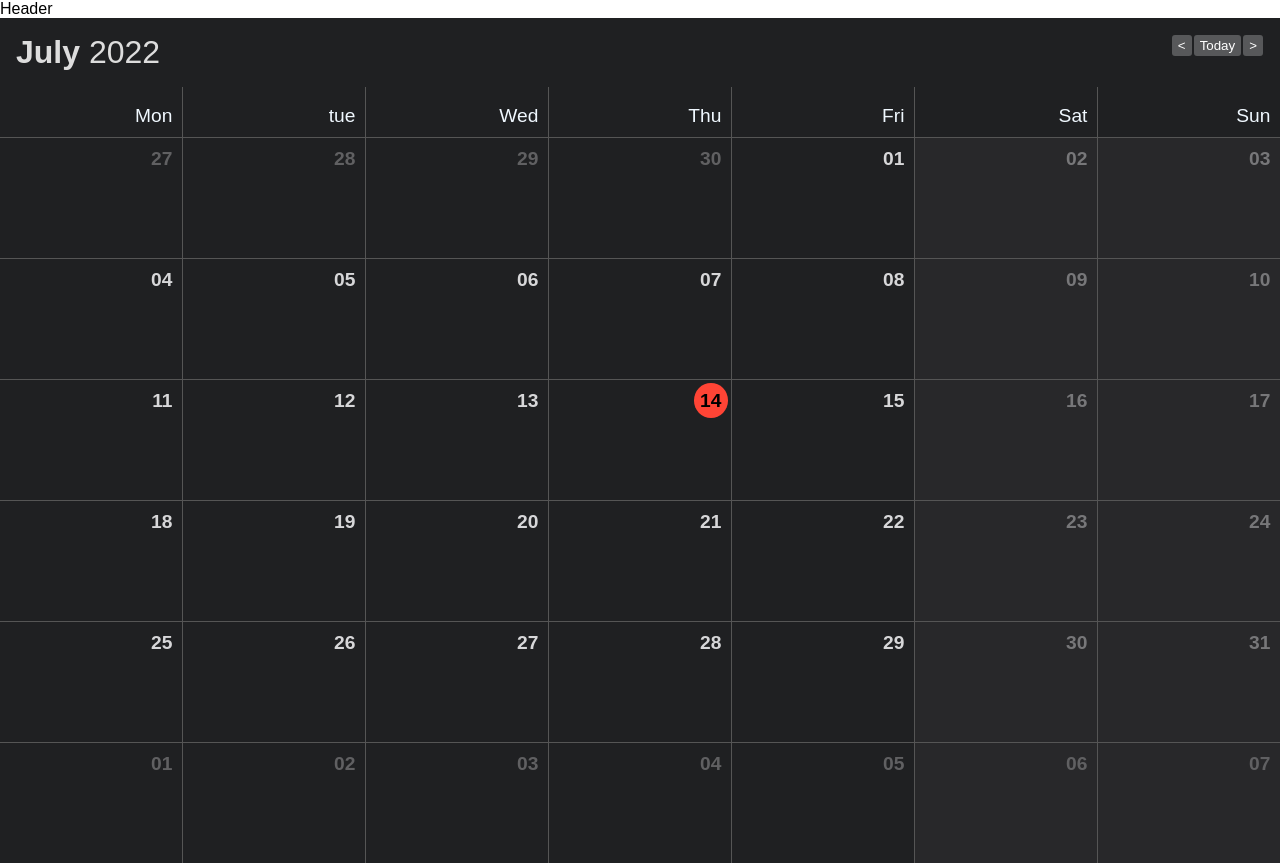
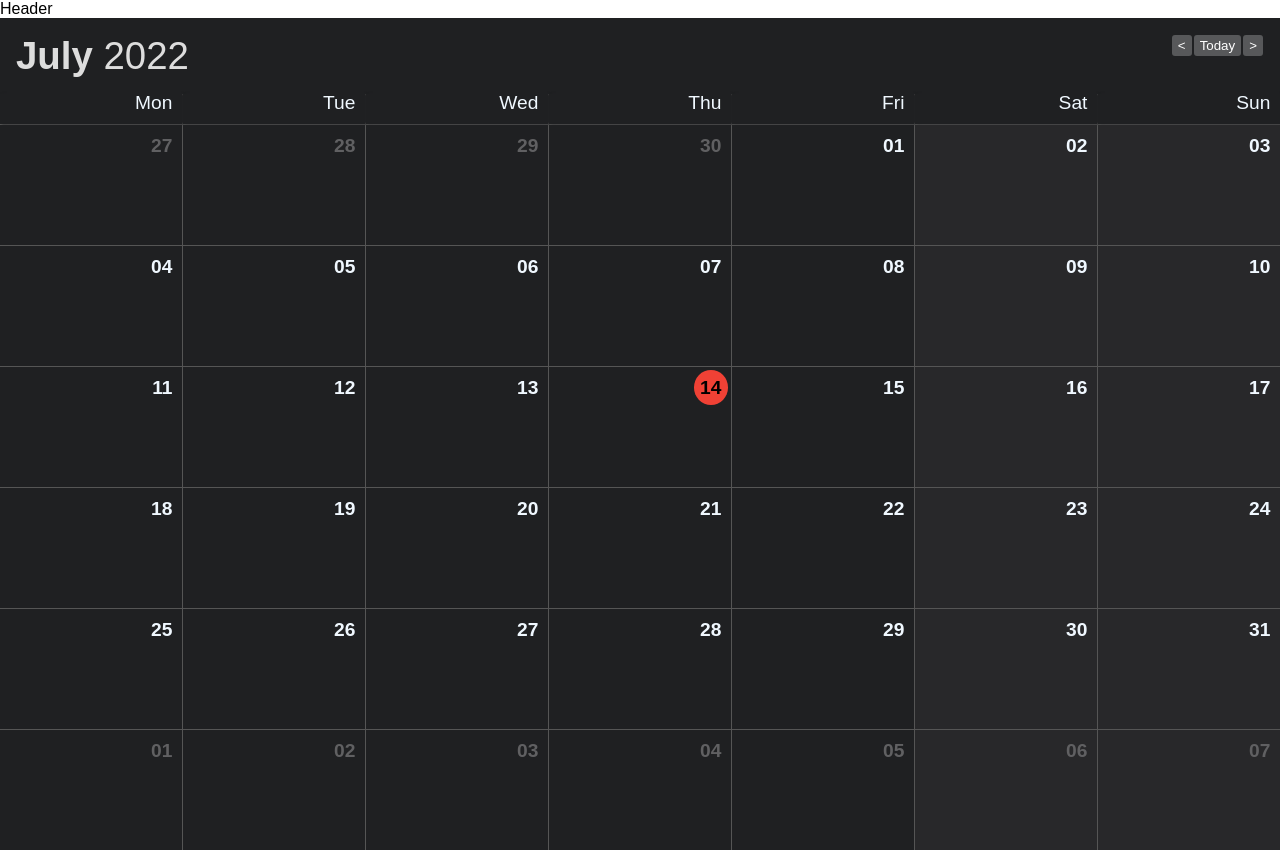
Before and after one commit to Kirill2603/calendar, a React (Create React App) app: page / in a window 1280 px wide. Built offline with nearby package versions, Linux system fonts and the light colour scheme.

Commit message:
Fix navigate and styles

```diff
--- a/src/App.tsx
+++ b/src/App.tsx
@@ -40,6 +40,7 @@ export const App = () => {
         onSetMonth={onSetMonth}
       />
       <Calendar
+        activeDate={activeDate}
         startOfWeek={startOfWeek}
       />
     </>
--- a/src/components/Calendar.tsx
+++ b/src/components/Calendar.tsx
@@ -4,16 +4,17 @@ import moment, { Moment } from 'moment'
 
 type CalendarProps = {
   startOfWeek: Moment
-
+  activeDate: Moment
 }
 
 const CalendarGrid = styled.div`
   display: grid;
   grid-template-columns: repeat(7, 1fr);
-  grid-template-rows: 50px repeat(6, 1fr);
+  grid-template-rows: 30px repeat(6, 1fr);
   background-color: rgba(38, 38, 38, 0.78);
   color: aliceblue;
   grid-gap: 1px;
+
   .weekDays {
     background-color: #1f2022;
     display: flex;
@@ -21,13 +22,14 @@ const CalendarGrid = styled.div`
     align-items: end;
     padding: 0.6rem;
     font-size: 1.2rem;
+    box-shadow: 2px 0px 2px 0px #1f2022;
   }
 `
 
 const CellItem = styled.div<{ isWeekend: boolean }>`
   min-height: 120px;
   background-color: ${props => props.isWeekend ? '#28282a' : '#1f2022'};
-  color: ${props => props.isWeekend ? '#777779' : '#d7d7d9'};;
+    // color: ${props => props.isWeekend ? '#777779' : '#d7d7d9'};
 
   &:hover {
     background-color: #57585a;
@@ -43,28 +45,22 @@ const Date = styled.div<{ today: boolean, isThisMonth: boolean }>`
 
   > p {
     font-weight: 600;
-    background-color: ${props => props.today ? '#ff4435' : ''};;
+    background-color: ${props => props.today ? '#f04135' : ''};;
     border-radius: 50%;
     padding: 0.4rem;
     color: ${props => props.today ? 'black' : props.isThisMonth ? '' : '#606062'};
   }
 `
 
-
-export const Calendar: FC<CalendarProps> = ({ startOfWeek }) => {
+export const Calendar: FC<CalendarProps> = ({ startOfWeek, activeDate }) => {
   const totalDays = 42
   const day = startOfWeek.clone().subtract(1, 'day')
   const daysArray: Moment[] = [...Array(totalDays)].map(() => day.add(1, 'day').clone())
+  const daysOfWeek = ['Mon', 'Tue', 'Wed', 'Thu', 'Fri', 'Sat', 'Sun']
 
   return (
     <CalendarGrid>
-      <div className='weekDays'>Mon</div>
-      <div className='weekDays'>tue</div>
-      <div className='weekDays'>Wed</div>
-      <div className='weekDays'>Thu</div>
-      <div className='weekDays'>Fri</div>
-      <div className='weekDays'>Sat</div>
-      <div className='weekDays'>Sun</div>
+      {daysOfWeek.map((day) => <div className='weekDays' key={day}>{day}</div>)}
       {daysArray.map((dayItem) =>
         <CellItem
           isWeekend={dayItem.weekday() === 5 || dayItem.weekday() === 6}
@@ -72,7 +68,7 @@ export const Calendar: FC<CalendarProps> = ({ startOfWeek }) => {
         >
           <Date
             today={dayItem.format('DDMMYYYY') === moment().format('DDMMYYYY')}
-            isThisMonth={dayItem.format('MM') === moment().format('MM')}
+            isThisMonth={dayItem.format('MM') === activeDate.format('MM')}
           >
             <p>{dayItem.format('DD')}</p>
           </Date>
--- a/src/components/Navigate.tsx
+++ b/src/components/Navigate.tsx
@@ -17,11 +17,12 @@ const NavigateBlock = styled.div`
 
 const DateNow = styled.span`
   color: #dddddd;
-  font-size: 2rem;
+  font-size: 2.4rem;
 `
 
 const NavButtonBlock = styled.div`
   > button {
+    cursor: pointer;
     background-color: #57585a;
     border: 0;
     border-radius: 3px;
```
